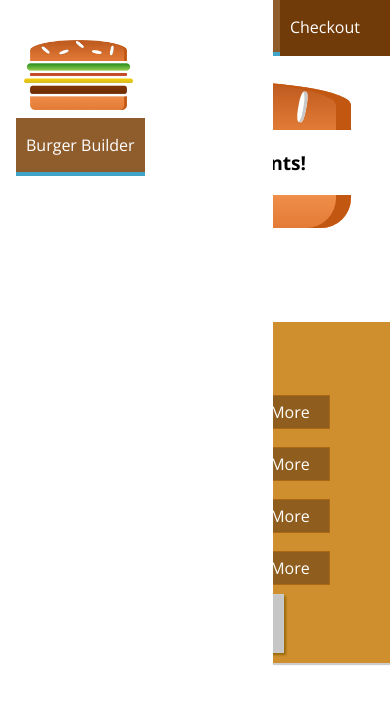
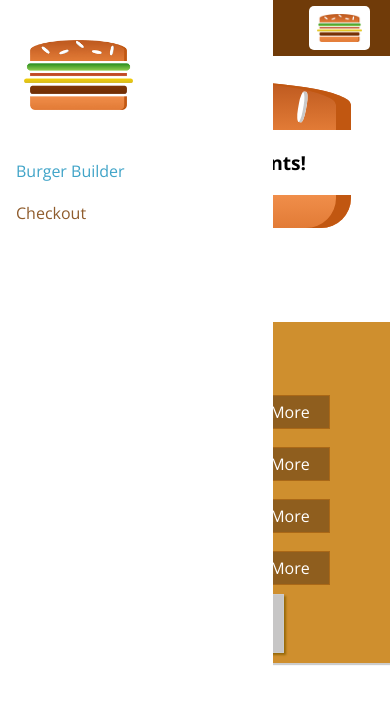
Before and after one commit to hngu/react-app, a React app: page / in a window 390 px wide. Shown: the top 704 px of the page. Built offline with nearby package versions, Linux system fonts and the light colour scheme.

Commit message:
responsive adjustments

```diff
--- a/src/components/Navigation/NavigationItems/NavigationItem/NavigationItem.css
+++ b/src/components/Navigation/NavigationItems/NavigationItem/NavigationItem.css
@@ -1,19 +1,38 @@
+.NavigationItem {
+    margin: 10px 0;
+    box-sizing: border-box;
+    display: block;
+    width: 100%;
+}
+
+.NavigationItem a {
+    color: #8F5C2C;
+    text-decoration: none;
+    width: 100%;
+    box-sizing: border-box;
+    display: block;
+}
+
+.NavigationItem a:active,
+.NavigationItem a:hover,
+.NavigationItem a.active {
+    color: #40A4C8;
+}
+
+@media (min-width: 500px) {
     .NavigationItem {
         margin: 0;
-    box-sizing: border-box;
         display: flex;
         height: 100%;
+        width: auto;
         align-items: center;
     }
 
     .NavigationItem a {
         color: white;
-    text-decoration: none;
         height: 100%;
         padding: 16px 10px;
         border-bottom: 4px solid transparent;
-    box-sizing: border-box;
-    display: block;
     }
 
     .NavigationItem a:active,
@@ -23,3 +42,4 @@
         border-bottom: 4px solid #40A4C8;
         color: white;
     }
+}
--- a/src/components/Navigation/NavigationItems/NavigationItems.css
+++ b/src/components/Navigation/NavigationItems/NavigationItems.css
@@ -4,5 +4,12 @@
     list-style: none;
     display: flex;
     align-items: center;
+    flex-flow: column;
     height: 100%;
 }
+
+@media (min-width: 500px) {
+    .NavigationItems {
+        flex-flow: row;
+    }
+}
--- a/src/components/Navigation/Sidedrawer/Sidedrawer.css
+++ b/src/components/Navigation/Sidedrawer/Sidedrawer.css
@@ -28,4 +28,5 @@
 
 .Logo {
     height: 11%;
+    margin-bottom: 32px;
 }
--- a/src/components/Navigation/Toolbar/Toolbar.css
+++ b/src/components/Navigation/Toolbar/Toolbar.css
@@ -20,3 +20,9 @@
 .Logo {
     height: 80%;
 }
+
+@media (max-width: 499px) {
+    .DesktopOnly {
+        display: none;
+    }
+}
--- a/src/components/Navigation/Toolbar/Toolbar.js
+++ b/src/components/Navigation/Toolbar/Toolbar.js
@@ -9,7 +9,9 @@
         <div className={classes['Logo']}>
             <Logo />
         </div>
-        <NavigationItems />
+        <nav className={classes['DesktopOnly']}>
+            <NavigationItems />
+        </nav>
     </header>
 );
 
```
Lines whose indentation alone changed are shown as unchanged.
